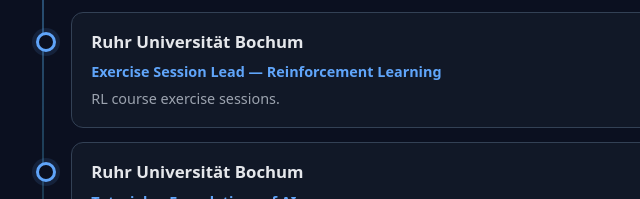
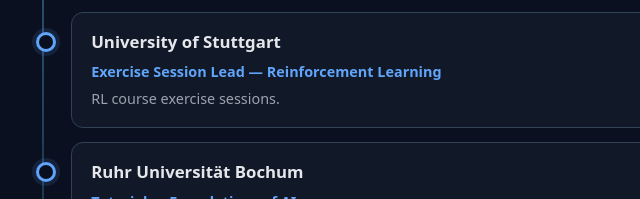
Before and after one commit to yoelt11/yoelt11.github.io, an Astro site: page / in a window 1280 px wide. Shown: the part 2693-2892 px from the top of the page, 89-729 px from the left. Built offline with nearby package versions, Linux system fonts and the light colour scheme; Astro itself is replaced by a stand-in of ours.

Commit message:
fix(teaching): all roles at University of Stuttgart (RUB attribution was my error — corrected)

```diff
--- a/src/pages/index.astro
+++ b/src/pages/index.astro
@@ -29,7 +29,7 @@
     desc: "Tutorial for the AI4Nuclear 2025 workshop (IKE, University of Stuttgart).",
     site: "https://www.ike.uni-stuttgart.de/lehre/seminare/AI-Workshop-2025/", siteLabel: "AI4Nuclear 2025" },
   { org: "University of Stuttgart", date: "Oct 2025 – present", role: "Examiner", desc: "Exam supervision, Machine Learning for Science." },
-  { org: "Ruhr Universität Bochum", date: "SS26", role: "Exercise Session Lead — Reinforcement Learning",
+  { org: "University of Stuttgart", date: "SS26", role: "Exercise Session Lead — Reinforcement Learning",
     desc: "RL course exercise sessions." },
   { org: "Ruhr Universität Bochum", date: "WS25/26", role: "Tutorial — Foundations of AI",
     desc: "Dialogue session (lab) as part of the Foundations of AI lecture (Deep Learning module)." },
```
